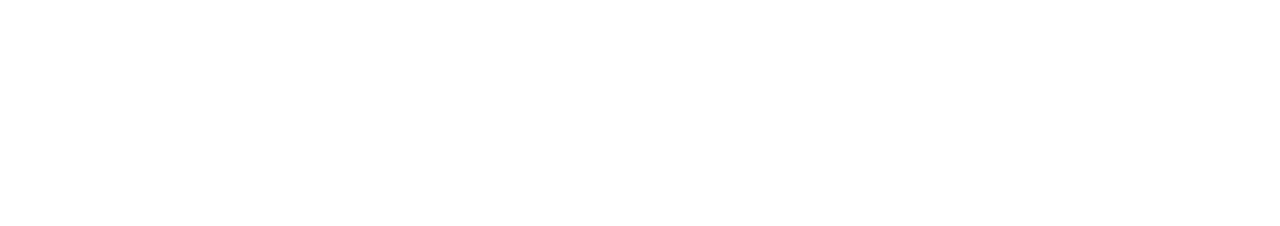
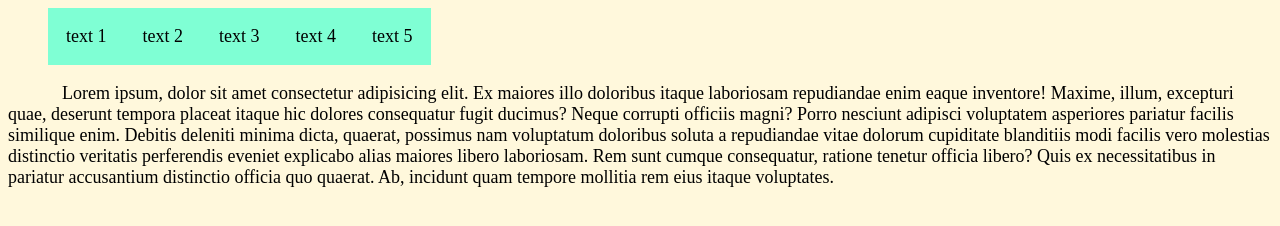
Before and after one commit to Yaroslav-Maneliuk/at-rules-22.04.2022, a plain HTML site: page index.html in a window 1280 px wide. Drawn offline with Linux system fonts and the light colour scheme.

Commit message:
Example rem

```diff
--- a/assets/css/style.css
+++ b/assets/css/style.css
@@ -0,0 +1,19 @@
+:root{
+  font-size: 18px;
+}
+body{
+  background-color: cornsilk;
+}
+ul{
+  list-style: none;
+  font-size: 0px;
+}
+li{
+  display: inline-block;
+  padding: 1rem;
+  background: aquamarine;
+  font-size: 1rem;
+}
+p{
+  text-indent: 3rem;
+}
--- a/index.html
+++ b/index.html
@@ -8,6 +8,13 @@
   <link rel="stylesheet" href="./assets/css/style.css">
 </head>
 <body>
-
+  <ul>
+    <li>text 1</li>
+    <li>text 2</li>
+    <li>text 3</li>
+    <li>text 4</li>
+    <li>text 5</li>
+  </ul>
+  <p>Lorem ipsum, dolor sit amet consectetur adipisicing elit. Ex maiores illo doloribus itaque laboriosam repudiandae enim eaque inventore! Maxime, illum, excepturi quae, deserunt tempora placeat itaque hic dolores consequatur fugit ducimus? Neque corrupti officiis magni? Porro nesciunt adipisci voluptatem asperiores pariatur facilis similique enim. Debitis deleniti minima dicta, quaerat, possimus nam voluptatum doloribus soluta a repudiandae vitae dolorum cupiditate blanditiis modi facilis vero molestias distinctio veritatis perferendis eveniet explicabo alias maiores libero laboriosam. Rem sunt cumque consequatur, ratione tenetur officia libero? Quis ex necessitatibus in pariatur accusantium distinctio officia quo quaerat. Ab, incidunt quam tempore mollitia rem eius itaque voluptates.</p>
 </body>
 </html>
```
